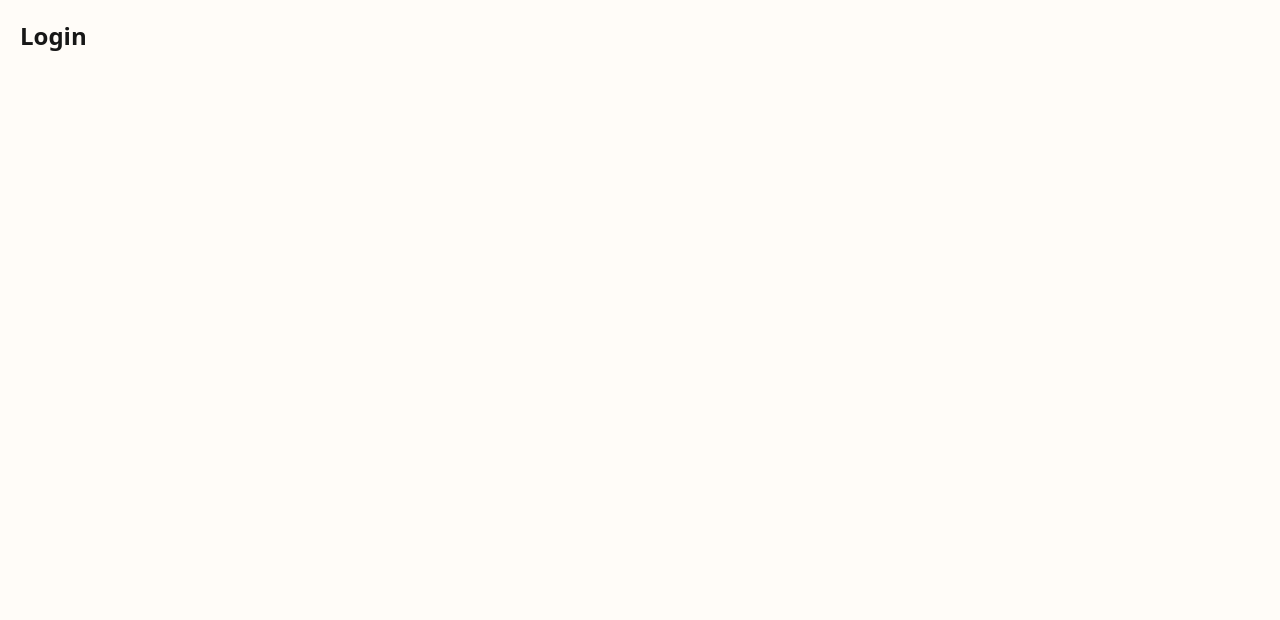
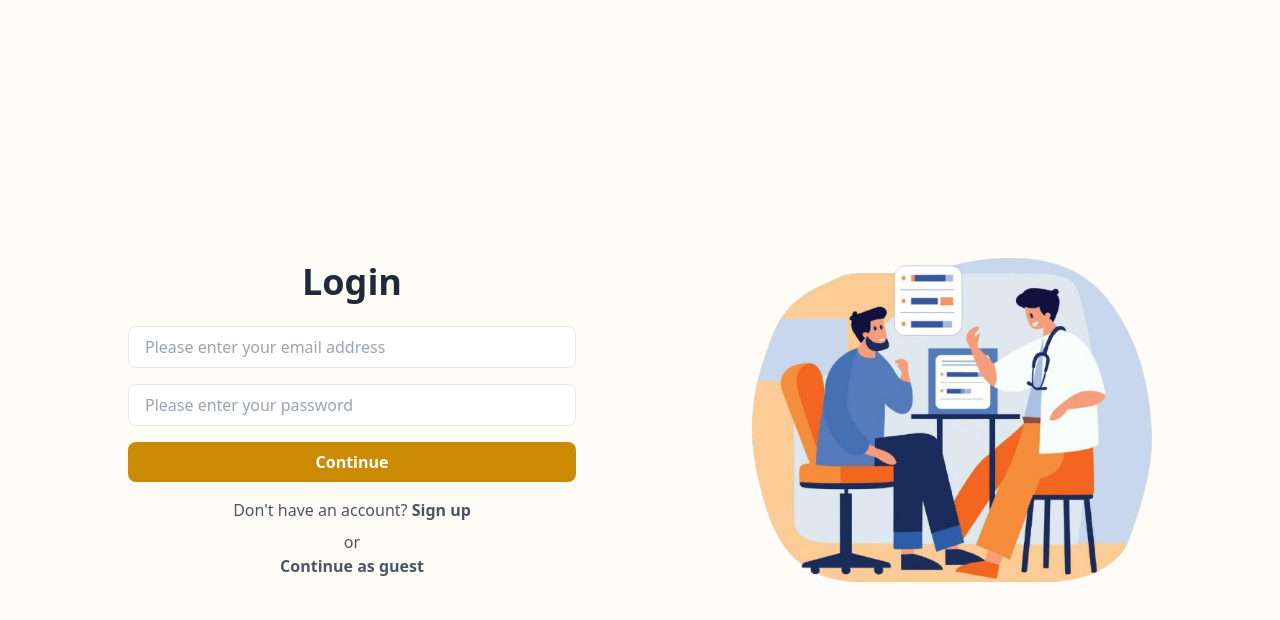
Before and after one commit to lroe34/csi-43c9-capstone-tuberculosis, a Next.js app in the folder frontend/: page /login in a window 1280 px wide. Shown: the top 620 px of the page. Built offline with nearby package versions, Linux system fonts and the light colour scheme.

Commit message:
login form ui

```diff
--- a/frontend/app/login/page.js
+++ b/frontend/app/login/page.js
@@ -1,8 +1,23 @@
-export default function Login() {
+import Image from "next/image";
+import LoginForm from "@/components/LoginForm";
+
+export default function LoginPage() {
   return (
-    <div>
-      <h1 className="text-2xl font-bold">Login</h1>
-      <p></p>
+    <div className="min-h-screen flex items-center justify-center p-6">
+      <div className="flex w-full max-w-5xl items-center">
+        <div className="flex-1">
+          <LoginForm />
+        </div>
+        <div className="flex-1 flex justify-end pl-10">
+          <Image
+            src="/login-image.png"
+            alt="Login Illustration"
+            width={400}
+            height={400}
+            className="rounded-lg"
+          />
+        </div>
+      </div>
     </div>
   );
 }
--- /dev/null
+++ b/frontend/components/LoginForm.jsx
@@ -0,0 +1,61 @@
+"use client";
+
+import { useState } from "react";
+import { useRouter } from "next/navigation";
+
+export default function LoginForm() {
+  const router = useRouter();
+  const [email, setEmail] = useState("");
+  const [password, setPassword] = useState("");
+
+  const handleSubmit = (e) => {
+    e.preventDefault();
+    console.log("Login submitted:", { email, password });
+    router.push("/home");
+  };
+
+  return (
+    <div className="max-w-md w-full">
+      <h1 className="text-4xl font-semibold text-gray-800 mb-6 text-center">
+        Login
+      </h1>
+      <form onSubmit={handleSubmit} className="space-y-4">
+        <input
+          type="email"
+          placeholder="Please enter your email address"
+          className="w-full px-4 py-2 border rounded-lg focus:outline-none focus:ring-2 focus:ring-yellow-500"
+          value={email}
+          onChange={(e) => setEmail(e.target.value)}
+        />
+        <input
+          type="password"
+          placeholder="Please enter your password"
+          className="w-full px-4 py-2 border rounded-lg focus:outline-none focus:ring-2 focus:ring-yellow-500"
+          value={password}
+          onChange={(e) => setPassword(e.target.value)}
+        />
+        <button
+          type="submit"
+          className="w-full bg-yellow-600 text-white py-2 rounded-lg font-semibold hover:bg-yellow-700 transition-all"
+        >
+          Continue
+        </button>
+      </form>
+      <div className="mt-4 text-center text-gray-600">
+        <p>
+          Don't have an account?{" "}
+          <button
+            onClick={() => router.push("/signup")}
+            className="font-semibold"
+          >
+            Sign up
+          </button>
+        </p>
+        <p className="mt-2">or</p>
+        <button onClick={() => router.push("/home")} className="font-semibold">
+          Continue as guest
+        </button>
+      </div>
+    </div>
+  );
+}
--- a/frontend/components/layout/Sidebar.jsx
+++ b/frontend/components/layout/Sidebar.jsx
@@ -29,7 +29,7 @@ const Sidebar = () => {
 
   const handleLogout = () => {
     console.log("Logging out...");
-    router.push("/");
+    router.push("/login");
   };
 
   return (
```
Also changed, not shown: frontend/public/login-image.png (added).
